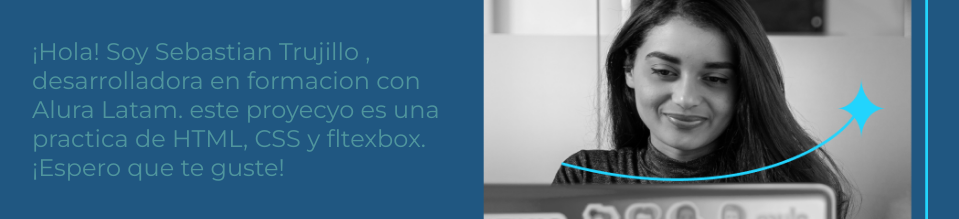
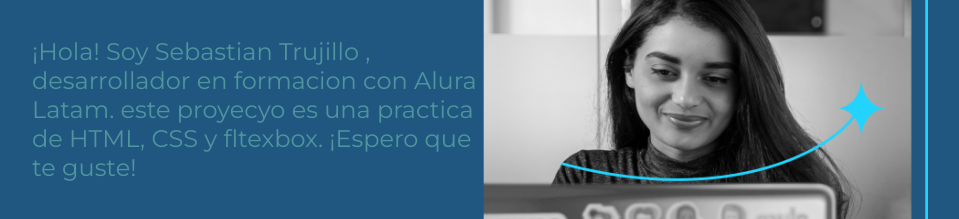
Before and after one commit to juansebastian9512/practica-css-html, a plain HTML site: page index.html in a window 1280 px wide. Shown: the part 282-501 px from the top of the page, without its empty margins (160-1119 px from the left). Drawn offline with nearby package versions, Linux system fonts and the light colour scheme.

Commit message:
correccion menor en el index.html

```diff
--- a/index.html
+++ b/index.html
@@ -21,7 +21,7 @@
                 Eleve tu negocio digital a otro nivel
                 <strong class="titulo-destaque">con un Front-end de calidad!
                 </strong></h1>
-                <p class="presentacion__contenido__texto">¡Hola! Soy Sebastian Trujillo , desarrolladora en formacion con Alura Latam.
+                <p class="presentacion__contenido__texto">¡Hola! Soy Sebastian Trujillo , desarrollador en formacion con Alura Latam.
                     este proyecyo es una practica de HTML, CSS y fltexbox. ¡Espero que te guste!
 
                 </p>
```
